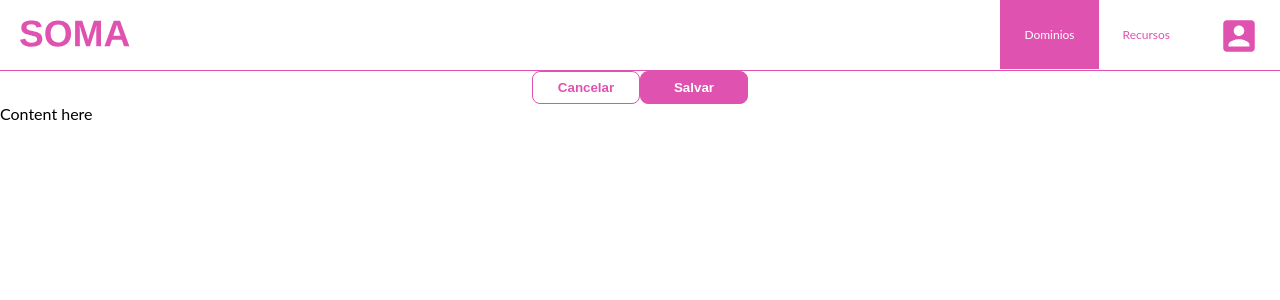
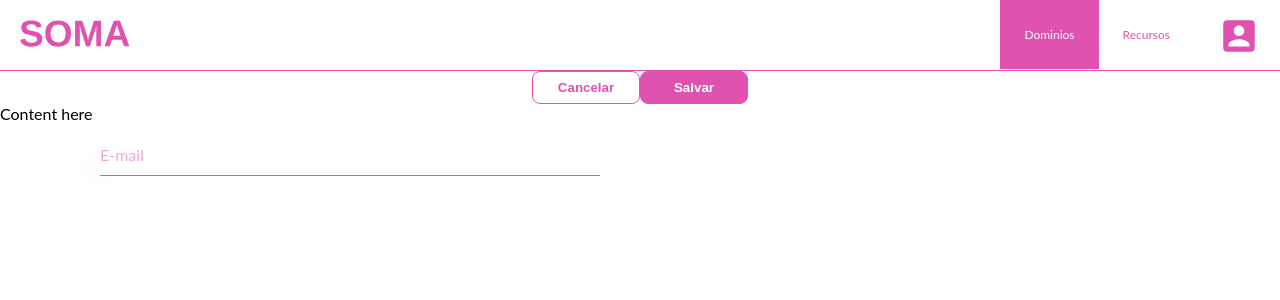
Before and after one commit to willianOliveiraMX/block-front, a React (Create React App) app: page / in a window 1280 px wide. Shown: the top 300 px of the page. Built offline with nearby package versions, Linux system fonts and the light colour scheme.

Commit message:
add basic input

```diff
--- a/src/App.tsx
+++ b/src/App.tsx
@@ -1,6 +1,7 @@
 import React from "react";
 import Header from "./components/Header";
 import BasicButton from "./components/BasicButton";
+import BasicInput from "./components/BasicInput";
 
 const App = (): JSX.Element => {
   return (
@@ -11,6 +12,9 @@ const App = (): JSX.Element => {
         <BasicButton description="Salvar" callBack={() => {}} />
       </div>
       <div>Content here </div>
+      <div>
+        <BasicInput label="E-mail" />
+      </div>
     </>
   );
 };
--- /dev/null
+++ b/src/components/BasicInput/index.style.js
@@ -0,0 +1,76 @@
+import styled, { css } from "styled-components";
+
+const BasicInputWrapper = styled.div`
+  position: relative;
+  padding-top: 15px;
+  padding-bottom: 10px;
+  font-weight: normal;
+  font-size: 16px;
+  line-height: 22px;
+  color: rgba(224, 82, 176, 0.5);
+  border-bottom: 1px solid #e052b0;
+
+  margin-left: 100px;
+  width: 500px;
+
+  @keyframes aureaLine {
+    0% {
+      -webkit-box-shadow: 0px -9px 29px 3px #e052b0;
+      box-shadow: 0px -9px 29px 3px #e052b0;
+    }
+    50% {
+      -webkit-box-shadow: 0px -9px 29px 2px #e052b0;
+      box-shadow: 0px -9px 29px 2px #e052b0;
+    }
+    100% {
+      -webkit-box-shadow: 0px -9px 29px 0px #e052b0;
+      box-shadow: 0px -9px 29px 0px #e052b0;
+    }
+  }
+
+  &::after {
+    content: "";
+    position: absolute;
+    width: 0;
+    height: 1px;
+    background-color: #e052b0;
+    -webkit-box-shadow: 0px -9px 29px 1px #e052b0;
+    box-shadow: 0px -9px 29px 1px #e052b0;
+    bottom: -1px;
+    transition: all 300ms ease-in-out;
+    animation-fill-mode: forwards;
+
+    ${({ basicInputOnFocus }) =>
+      basicInputOnFocus &&
+      css`
+        width: 100%;
+        animation-name: aureaLine;
+      `};
+  }
+  input {
+    position: relative;
+    border: none;
+    outline: none;
+    padding-top: 10px;
+    border-radius: 0;
+    background-color: transparent;
+    width: 100%;
+    color: #921667;
+  }
+  label {
+    position: absolute;
+    left: 0;
+    top: 21px;
+    transition: all 200ms linear;
+
+    ${({ basicInputOnFocus }) =>
+      basicInputOnFocus &&
+      css`
+        top: 5px;
+        font-size: 10px;
+        color: #e052b0;
+      `};
+  }
+`;
+
+export default BasicInputWrapper;
--- /dev/null
+++ b/src/components/BasicInput/index.tsx
@@ -0,0 +1,27 @@
+import React, { useState } from "react";
+import BasicInputWrapper from "./index.style";
+
+interface BasicInputInterface {
+  label: string;
+}
+
+const BasicInput = ({ label }: BasicInputInterface): JSX.Element => {
+  const [inputFocus, setInputFocus] = useState(false);
+
+  const handleOnFocus = () => {
+    setInputFocus(true);
+  };
+
+  const handleOnBlur = () => {
+    setInputFocus(false);
+  };
+
+  return (
+    <BasicInputWrapper basicInputOnFocus={inputFocus}>
+      <input id="inputId" onFocus={handleOnFocus} onBlur={handleOnBlur} />
+      <label htmlFor="inputId">{label}</label>
+    </BasicInputWrapper>
+  );
+};
+
+export default BasicInput;
```
